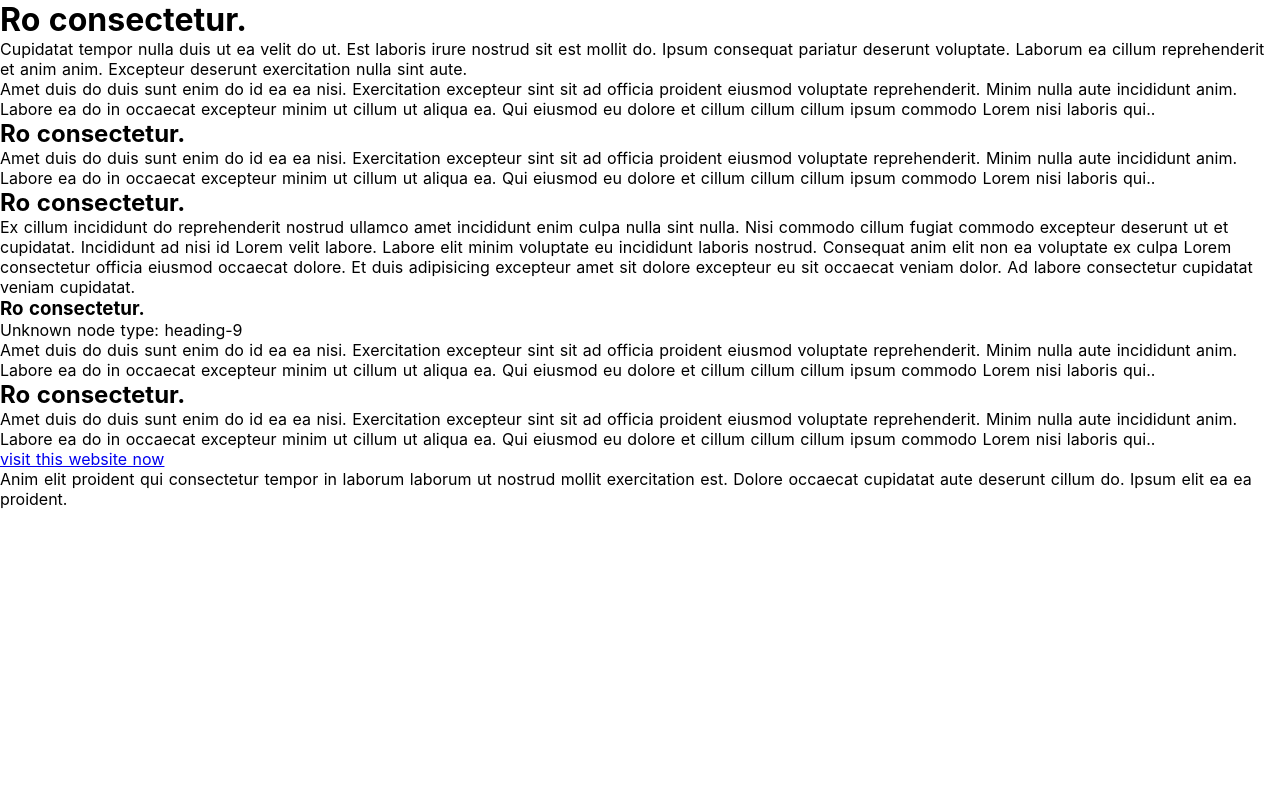
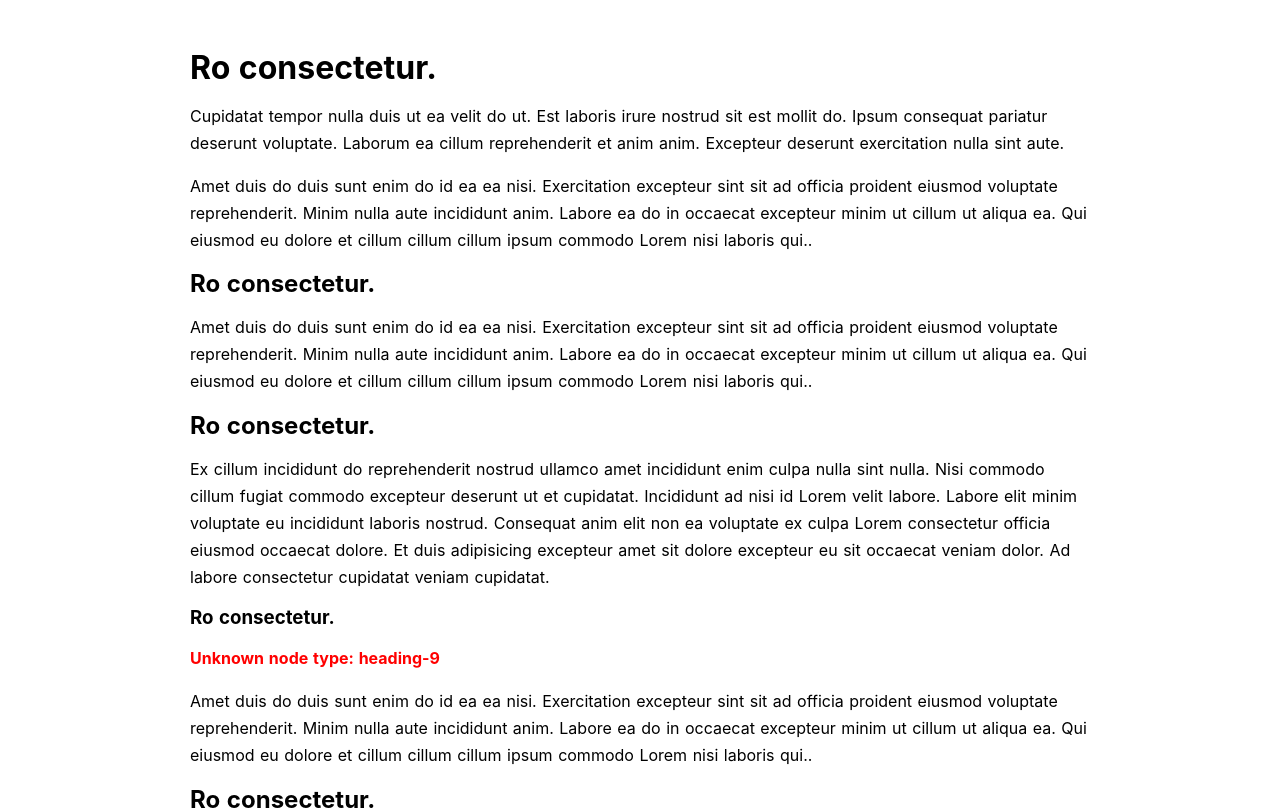
Before and after one commit to danielc92/nuxt-sandbox, a Nuxt app: page /conditionals in a window 1280 px wide. Shown: the top 810 px of the page. Built offline with nearby package versions, Linux system fonts and the light colour scheme.

Commit message:
add article styles

```diff
--- a/assets/_main.scss
+++ b/assets/_main.scss
@@ -1,2 +1,3 @@
 @import './styles/card.scss';
 @import './styles/button.scss';
+@import './styles/article.scss';
--- /dev/null
+++ b/assets/styles/article.scss
@@ -0,0 +1,29 @@
+.article {
+  max-width: 900px;
+  margin: 0 auto;
+  padding-top: 3rem;
+
+  &__unknown {
+    color: red;
+    font-weight: bold;
+  }
+}
+
+h1,
+h2,
+h3,
+h4,
+h5,
+h6,
+p,
+a {
+  margin-bottom: 1rem;
+}
+
+p {
+  line-height: 1.68;
+}
+
+a {
+  display: block;
+}
```
